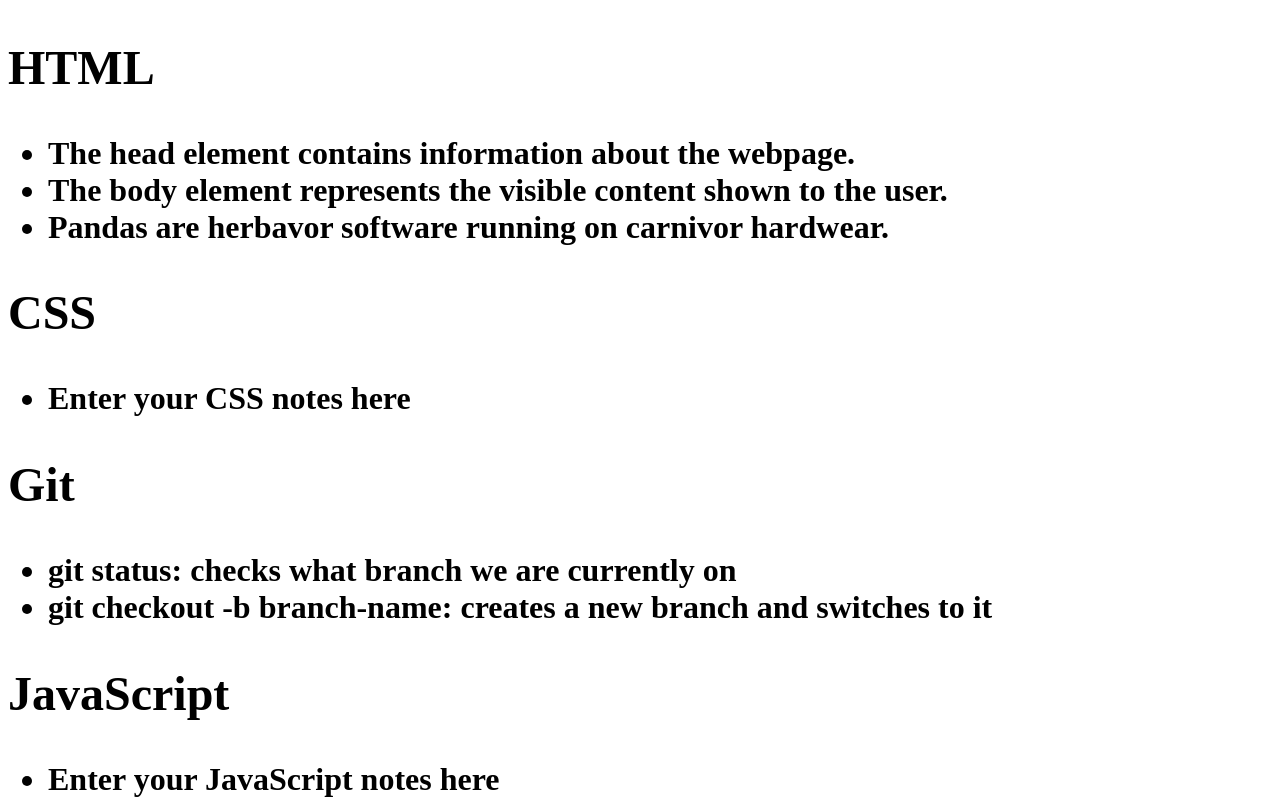
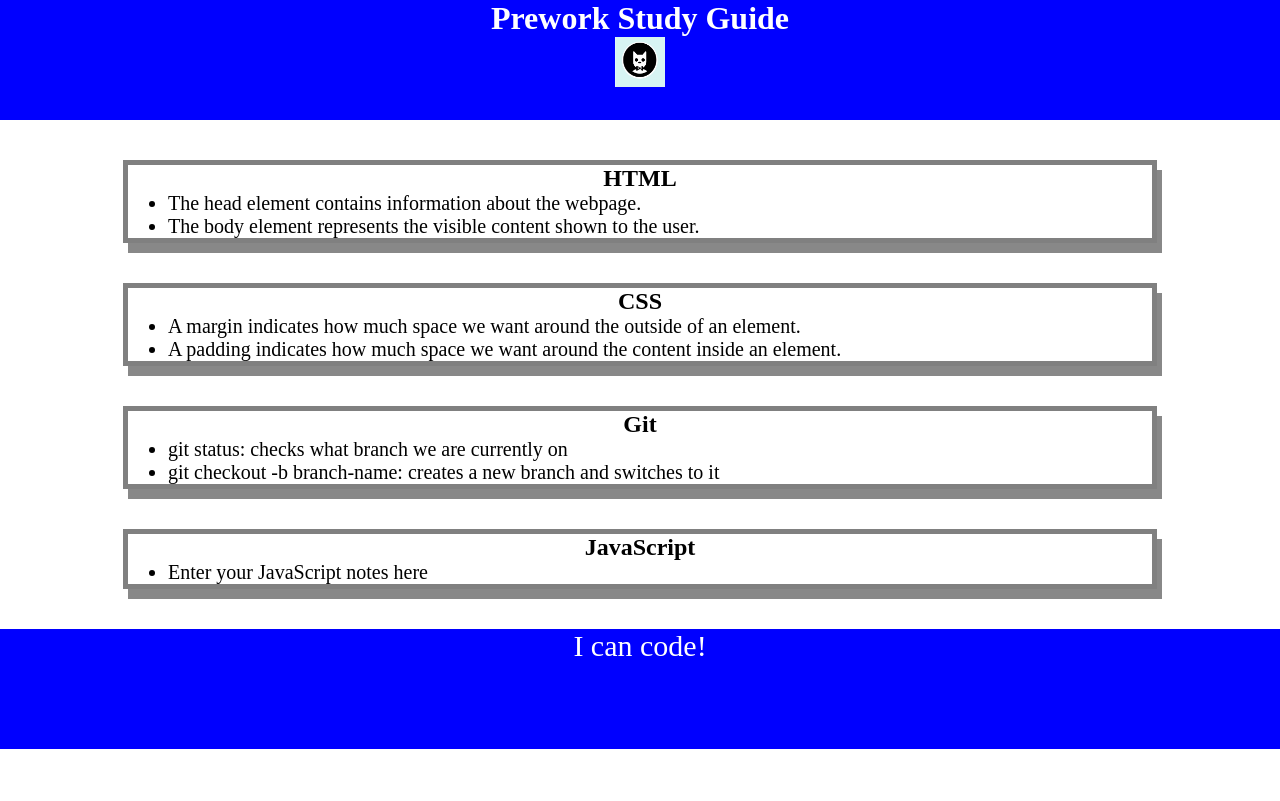
Before and after one commit to Renard-Dartigue/prework-study-guide, a plain HTML site: page index.html in a window 1280 px wide. Shown: the top 801 px of the page. Drawn offline with Linux system fonts and the light colour scheme.

Commit message:
add CSS to project

```diff
--- /dev/null
+++ b/assets/style.css
@@ -0,0 +1,42 @@
+* {
+    margin: 0;
+    padding: 0;
+}
+
+header,
+footer {
+    width: 100%;
+    height: 120px;
+    background-color: blue;
+    color: white;
+}
+
+h1,
+h2 {
+    text-align: center;
+}
+
+img {
+    display: block;
+    height: 50px;
+    width: 50px;
+    margin-left: auto;
+    margin-right: auto;
+}
+
+ul {
+    padding-left: 40px;
+    font-size: 20px;
+}
+
+p {
+    text-align: center;
+    font-size: 30px;
+  }
+
+.card {
+    width: 80%;
+    margin: 40px auto;
+    border: 5px solid gray;
+    box-shadow: 5px 10px #888888;
+  }
--- a/index.html
+++ b/index.html
@@ -4,25 +4,31 @@
     <meta charset="UTF-8" />
     <meta http-equiv="X-UA-Compatible" content="IE=edge" />
     <meta name="viewport" content="width=device-width, initial-scale=1.0" />
+    <link rel="stylesheet" href="./assets/style.css">
     <title>Prework Study Guide</title>
+
   </head>
+
   <body>
     <header id="header">
-      <h1>
+      <h1> Prework Study Guide </h1>
+      <img src="./assets/bowtie-cat.png" alt="Profile image of cat wearing a bow tie." />
+    </header>
 
+    <main>
         <section class="card" id="html-section">
           <h2>HTML</h2>
           <ul>
             <li>The head element contains information about the webpage.</li>
             <li>The body element represents the visible content shown to the user.</li>
-            <li>Pandas are herbavor software running on carnivor hardwear.</li>
           </ul>
         </section>
 
         <section class="card" id="css-section">
           <h2>CSS</h2>
           <ul>
-            <li>Enter your CSS notes here</li>
+            <li>A margin indicates how much space we want around the outside of an element.</li>
+            <li>A padding indicates how much space we want around the content inside an element.</li>
           </ul>
         </section>
 
@@ -41,8 +47,8 @@
           </ul>
         </section>
 
-      </h1>
-      <img src="./assets/bowtie-cat.png" alt="Profile image of cat wearing a bow tie." />
+
+
     </header>
     <main>
       <!-- Student code goes here -->
```
